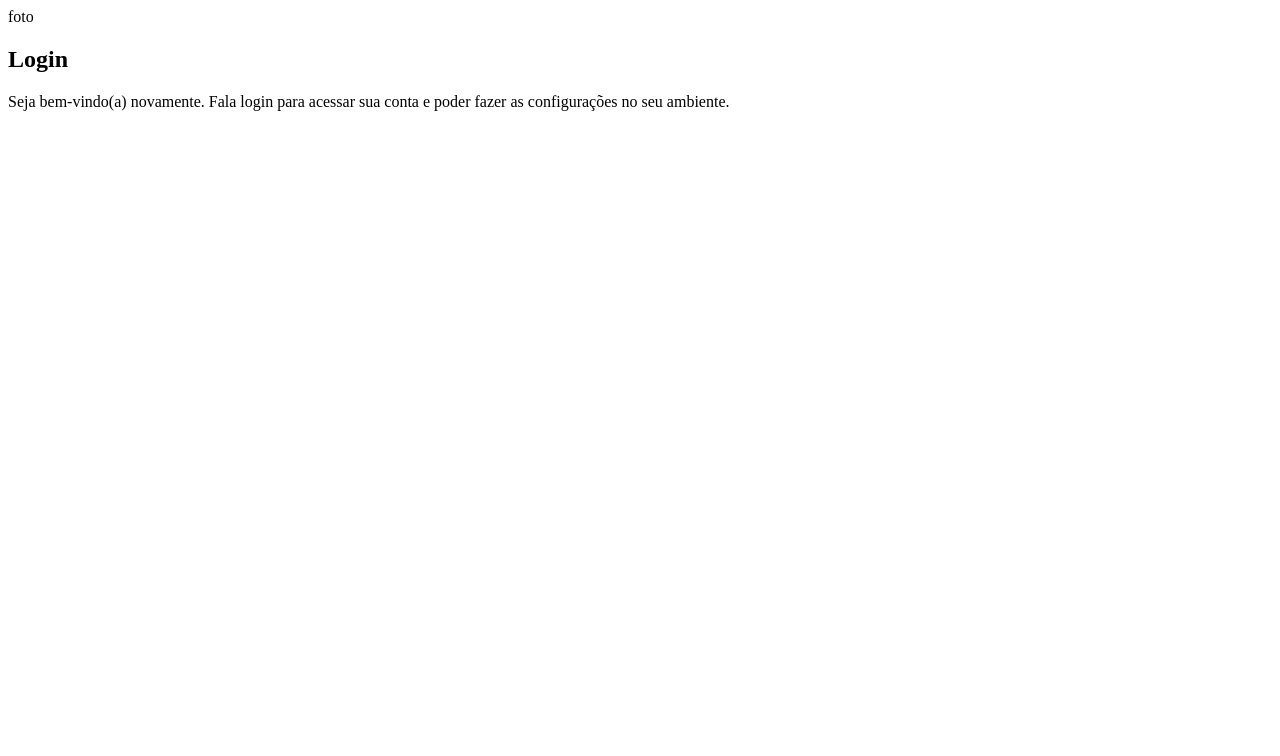
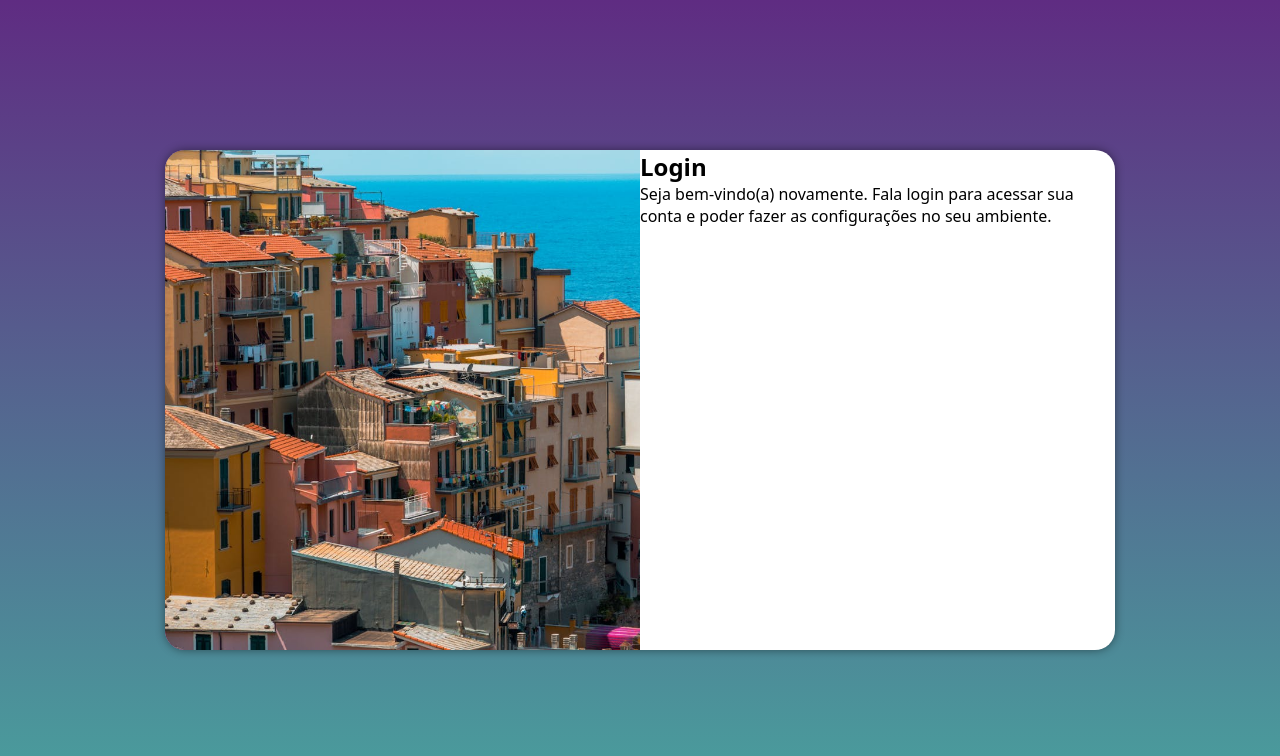
Before and after one commit to JhonatanHermes/project-login, a plain HTML site: page index.html in a window 1280 px wide. Drawn offline with Linux system fonts and the light colour scheme.

Commit message:
css: media query adicionada

```diff
--- /dev/null
+++ b/estilos/media-query.css
@@ -0,0 +1,45 @@
+@charset "UTF-8";
+
+@media screen and (min-width: 768px) and (max-width: 992px) {
+
+    body {
+        background-image: linear-gradient(to top, #49a09d, #5f2c82);
+    }
+
+    section#login {
+        width: 80vw;
+    }
+
+    section#login > div#imagem {
+        float: left;
+        width: 30%;
+        height: 100%;
+    }
+
+    section#login > div#formulario {
+        float: right;
+        width: 70%;
+    }
+}
+
+@media screen and (min-width: 992px) {
+
+    body {
+        background-image: linear-gradient(to top, #49a09d, #5f2c82);
+    }
+
+    section#login {
+        width: 950px;
+    }
+
+    section#login > div#imagem {
+        float: left;
+        width: 50%;
+        height: 100%;
+    }
+
+    section#login > div#formulario {
+        float: right;
+        width: 50%;
+    }
+}
--- a/estilos/style.css
+++ b/estilos/style.css
@@ -5,3 +5,50 @@
     Verde: #49a09d
     Lilás: #5f2c82
 */
+
+* {
+    font-family: system-ui, -apple-system, BlinkMacSystemFont, 'Segoe UI', Roboto, Oxygen, Ubuntu, Cantarell, 'Open Sans', 'Helvetica Neue', sans-serif;
+    padding: 0px;
+    margin: 0px;
+    box-sizing: border-box;
+}
+
+body, html {
+    background-color: #49a09d;
+    height: 100vh;
+    width: 100vw;
+}
+
+main {
+    position: relative;
+    height: 100vh;
+    width: 100vw;
+}
+
+section#login {
+    position: absolute;
+    top: 50%;
+    left: 50%;
+    transform: translate(-50%, -50%);
+    overflow: hidden;
+    background-color: white;
+    width: 250px;
+    height: 500px;
+    border-radius: 20px;
+    box-shadow: 0px 0px 10px rgba(0, 0, 0, 0.450);
+    transition: width .3s, height .3s;
+    transition-timing-function: ease;
+}
+
+section#login > div#imagem {
+    display: block;
+    background: #5f2c82 url('../imagens/moradias.jpg') no-repeat;
+    background-size: cover;
+    background-position: left bottom;
+    height: 200px;
+}
+
+sectioin#login > div#formulario {
+    display: block;
+    padding: 10px;
+}
--- a/index.html
+++ b/index.html
@@ -5,12 +5,13 @@
     <meta name="viewport" content="width=device-width, initial-scale=1.0">
     <title>Login</title>
     <link rel="stylesheet" href="estilos/style.css">
+    <link rel="stylesheet" href="estilos/media-query.css">
 </head>
 <body>
     <main>
         <section id="login">
             <div id="imagem">
-                foto
+
             </div>
             <div id="formulario">
                 <h1>Login</h1>
```
